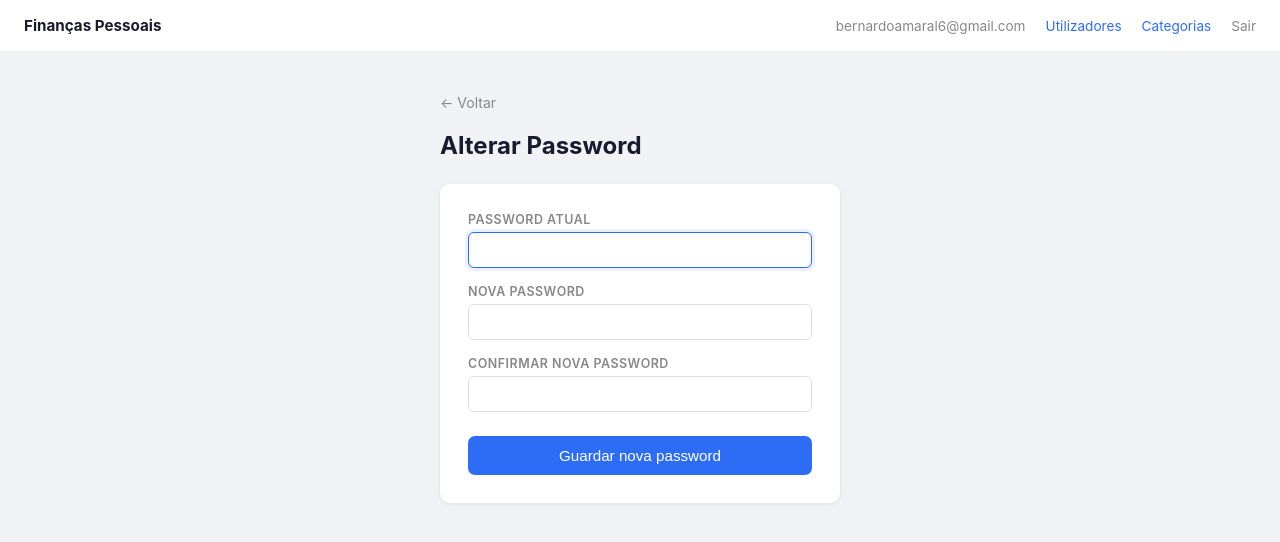
After one commit to amaralbernardo/personal-finance-analyzer, a Flask app: page /change-password in a window 1280 px wide. The commit adds this page. Shown: the top 542 px of the page. Run offline with Flask 3, Linux system fonts and the light colour scheme; a user stored in the database is signed in.

Commit message:
Add change password page accessible from navbar
Co-Authored-By: Claude Sonnet 4.6 <noreply@anthropic.com>

```diff
--- a/app/server.py
+++ b/app/server.py
@@ -188,6 +188,39 @@ def login():
 def logout():
     logout_user()
     return redirect(url_for("login"))
+
+
+@app.route("/change-password", methods=["GET", "POST"])
+@login_required
+def change_password():
+    error = None
+    success = None
+    if request.method == "POST":
+        current  = request.form.get("current_password", "")
+        new_pw   = request.form.get("new_password", "")
+        confirm  = request.form.get("confirm_password", "")
+
+        conn = get_connection()
+        row = conn.execute(
+            "SELECT password_hash FROM users WHERE id = ?", (current_user.id,)
+        ).fetchone()
+
+        if not row or not check_password_hash(row["password_hash"], current):
+            error = "A password atual está incorreta."
+        elif len(new_pw) < 8:
+            error = "A nova password deve ter pelo menos 8 caracteres."
+        elif new_pw != confirm:
+            error = "As passwords não coincidem."
+        else:
+            conn.execute(
+                "UPDATE users SET password_hash = ? WHERE id = ?",
+                (generate_password_hash(new_pw), current_user.id),
+            )
+            conn.commit()
+            success = "Password alterada com sucesso."
+        conn.close()
+
+    return render_template("change_password.html", error=error, success=success)
 
 
 # ── main routes ───────────────────────────────────────────────────────────────
--- /dev/null
+++ b/app/templates/change_password.html
@@ -0,0 +1,121 @@
+<!DOCTYPE html>
+<html lang="pt">
+<head>
+  <meta charset="UTF-8">
+  <meta name="viewport" content="width=device-width, initial-scale=1">
+  <title>Alterar Password</title>
+  <style>
+    *, *::before, *::after { box-sizing: border-box; }
+    body {
+      font-family: -apple-system, BlinkMacSystemFont, "Segoe UI", sans-serif;
+      background: #f0f2f5;
+      margin: 0;
+      padding: 0;
+      color: #1a1a2e;
+    }
+    nav.topbar {
+      background: white;
+      border-bottom: 1px solid #eee;
+      padding: 0 24px;
+      height: 52px;
+      display: flex;
+      align-items: center;
+      justify-content: space-between;
+      position: sticky;
+      top: 0;
+      z-index: 10;
+    }
+    .topbar-brand { font-weight: 700; font-size: 0.95rem; color: #1a1a2e; text-decoration: none; }
+    .topbar-right { display: flex; align-items: center; gap: 20px; }
+    .topbar-email { font-size: 0.85rem; color: #888; }
+    .topbar-link { font-size: 0.85rem; color: #2d6df6; text-decoration: none; }
+    .topbar-link:hover { text-decoration: underline; }
+    .topbar-logout { font-size: 0.85rem; color: #888; text-decoration: none; }
+    .topbar-logout:hover { color: #c0392b; }
+    .page { max-width: 440px; margin: 0 auto; padding: 40px 20px; }
+    .back { color: #888; text-decoration: none; font-size: 0.875rem; display: inline-block; margin-bottom: 20px; }
+    .back:hover { color: #444; }
+    h1 { font-size: 1.5rem; margin: 0 0 24px; }
+    .card {
+      background: white;
+      border-radius: 10px;
+      padding: 28px 28px;
+      box-shadow: 0 1px 4px rgba(0,0,0,.08);
+    }
+    .field { display: flex; flex-direction: column; gap: 5px; margin-bottom: 16px; }
+    .field label { font-size: 0.78rem; font-weight: 600; color: #888; text-transform: uppercase; letter-spacing: .04em; }
+    .field input {
+      padding: 9px 12px;
+      border: 1px solid #ddd;
+      border-radius: 6px;
+      font-size: 0.9rem;
+      color: #222;
+    }
+    .field input:focus { outline: none; border-color: #2d6df6; box-shadow: 0 0 0 3px rgba(45,109,246,.1); }
+    .btn {
+      width: 100%;
+      background: #2d6df6;
+      color: white;
+      border: none;
+      padding: 11px;
+      border-radius: 7px;
+      font-size: 0.95rem;
+      font-weight: 500;
+      cursor: pointer;
+      margin-top: 8px;
+    }
+    .btn:hover { background: #1a56d6; }
+    .alert {
+      padding: 10px 14px;
+      border-radius: 7px;
+      font-size: 0.875rem;
+      margin-bottom: 18px;
+    }
+    .alert-error { background: #fff0f0; color: #c0392b; border: 1px solid #f5c6c6; }
+    .alert-success { background: #f0fff4; color: #1e8449; border: 1px solid #b7e4c7; }
+  </style>
+</head>
+<body>
+  <nav class="topbar">
+    <a href="/" class="topbar-brand">Finanças Pessoais</a>
+    <div class="topbar-right">
+      <span class="topbar-email">{{ current_user.email }}</span>
+      {% if current_user.role == 'admin' %}
+      <a href="/users" class="topbar-link">Utilizadores</a>
+      <a href="/categories" class="topbar-link">Categorias</a>
+      {% endif %}
+      <a href="/logout" class="topbar-logout">Sair</a>
+    </div>
+  </nav>
+
+  <div class="page">
+    <a href="/" class="back">← Voltar</a>
+    <h1>Alterar Password</h1>
+
+    <div class="card">
+      {% if error %}
+      <div class="alert alert-error">{{ error }}</div>
+      {% endif %}
+      {% if success %}
+      <div class="alert alert-success">{{ success }}</div>
+      {% endif %}
+
+      <form method="post">
+        <div class="field">
+          <label>Password atual</label>
+          <input type="password" name="current_password" required autofocus>
+        </div>
+        <div class="field">
+          <label>Nova password</label>
+          <input type="password" name="new_password" required minlength="8">
+        </div>
+        <div class="field">
+          <label>Confirmar nova password</label>
+          <input type="password" name="confirm_password" required minlength="8">
+        </div>
+        <button type="submit" class="btn">Guardar nova password</button>
+      </form>
+    </div>
+  </div>
+</body>
+</html>
--- a/app/templates/index.html
+++ b/app/templates/index.html
@@ -88,7 +88,7 @@
   <nav class="topbar">
     <a href="/" class="topbar-brand">Finanças Pessoais</a>
     <div class="topbar-right">
-      <span class="topbar-email">{{ current_user.email }}</span>
+      <a href="/change-password" class="topbar-email" style="text-decoration:none;color:#888;">{{ current_user.email }}</a>
       <a href="/users" class="topbar-link">Utilizadores</a>
       <a href="/categories" class="topbar-link">Categorias</a>
       <a href="/logout" class="topbar-logout">Sair</a>
--- a/app/templates/users.html
+++ b/app/templates/users.html
@@ -109,7 +109,7 @@
   <nav class="topbar">
     <a href="/" class="topbar-brand">Finanças Pessoais</a>
     <div class="topbar-right">
-      <span class="topbar-email">{{ current_user.email }}</span>
+      <a href="/change-password" class="topbar-email" style="text-decoration:none;color:#888;">{{ current_user.email }}</a>
       <a href="/categories" class="topbar-link">Categorias</a>
       <a href="/logout" class="topbar-logout">Sair</a>
     </div>
```
